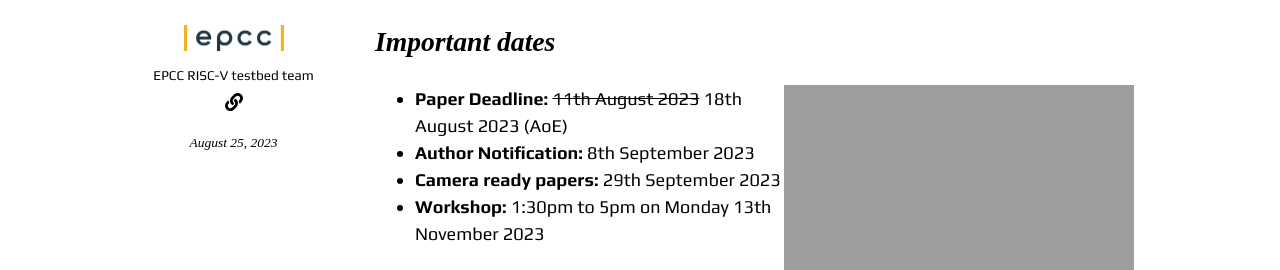
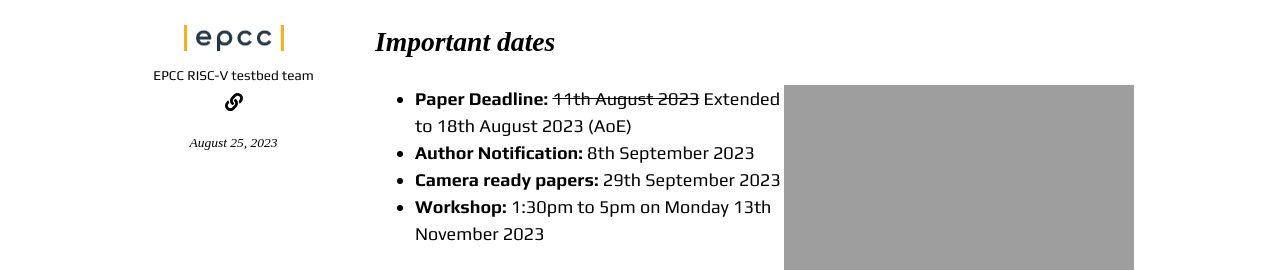
Before and after one commit to RISCVtestbed/riscvtestbed.github.io, a Jekyll site: the page built from _community/sc23_workshop.md, in a window 1280 px wide and 900 px high. Shown: the part 285-555 px from the top of the window. Built offline with Jekyll 4.4.1, drawn with Linux system fonts in a browser that asks for light colours; nearby versions of some CDN libraries.

Commit message:
Update sc23_workshop.md

```diff
--- a/_community/sc23_workshop.md
+++ b/_community/sc23_workshop.md
@@ -7,7 +7,7 @@ icon_alt: Award icon
 ## Important dates
 <img align="right" src="/images/sc23_hor_blackcolor@4x.png" width=350>
 
-* **Paper Deadline:** <strike>11th August 2023</strike> 18th August 2023 (AoE)
+* **Paper Deadline:** <strike>11th August 2023</strike> Extended to 18th August 2023 (AoE)
 * **Author Notification:** 8th September 2023
 * **Camera ready papers:** 29th September 2023
 * **Workshop:** 1:30pm to 5pm on Monday 13th November 2023
```
